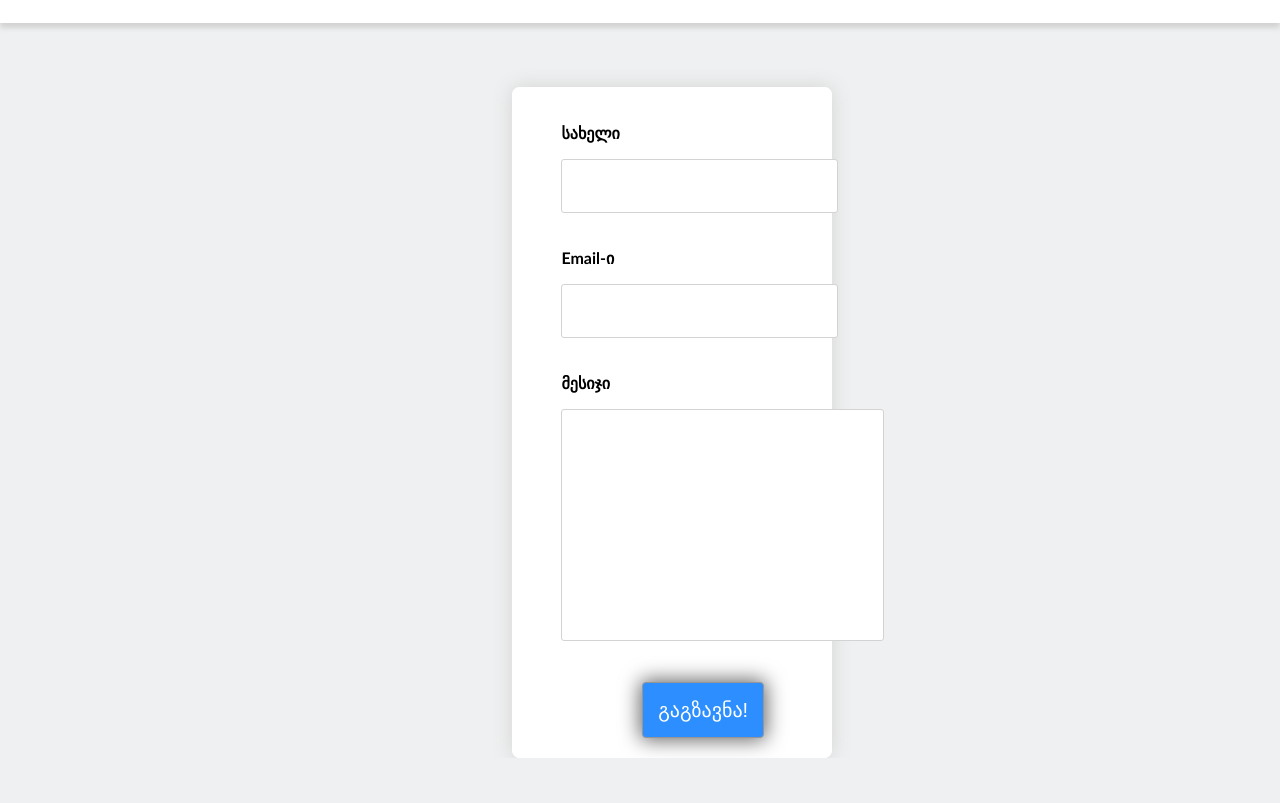
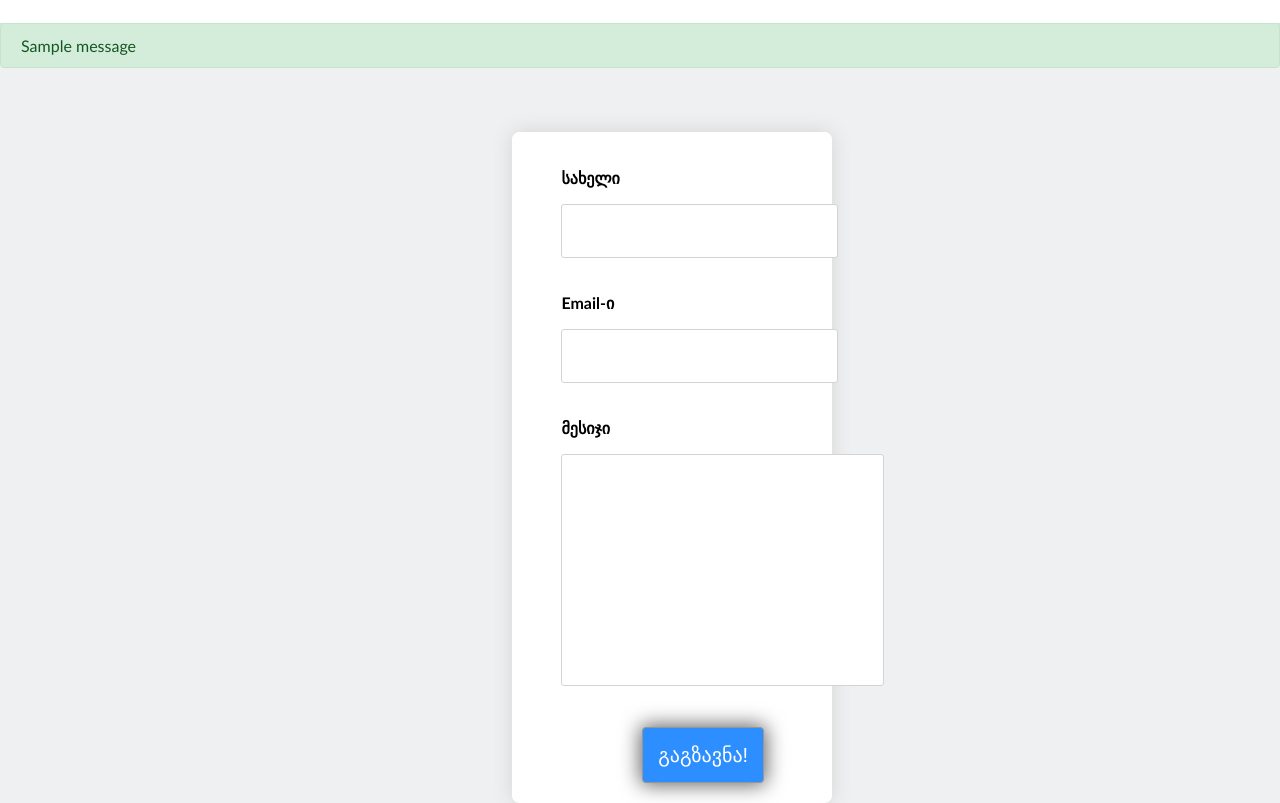
Before and after one commit to NikaKereselidze/ProgramFlow, a Flask app: page /contact in a window 1280 px wide. Shown: the part 321-1124 px from the top of the page. Before the commit the page ends 1079 px from the top, so only its background shows below. Run offline with Flask 2, Linux system fonts and the light colour scheme; one stand-in notice (Sample message) is shown.

Commit message:
Add files via upload

```diff
--- a/templates/base.html
+++ b/templates/base.html
@@ -5,6 +5,7 @@
     <meta http-equiv="X-UA-Compatible" content="IE=edge">
     <meta name="viewport" content="width=device-width, initial-scale=1.0">
     <link rel="stylesheet" href="{{url_for('static', filename='style.css')}}">
+    <link rel="stylesheet" href="{{url_for('static', filename='bootstrap.min.css')}}">
     <title>ProgramFlow - პასუხი ყველა შეკითხვაზე</title>
 </head>
 <body>
@@ -21,6 +22,23 @@
         </form>
     </ul>
 
+    {% with messages = get_flashed_messages(with_categories=True) %}
+    {% if messages %}
+    {% for category, message in messages %}
+    {% if category == "error" %}
+      <div class="alert alert-danger alter-dismissible fade show" role="alert">
+        {{ message }}
+      </div>
+    {% else %}
+      <div class="alert alert-success alter-dismissible fade show" role="alert">
+        {{ message }}
+      </div>
+        {% endif %}
+      {% endfor %}
+    {% endif %}
+  {% endwith %}
+
     {%block content%}{%endblock%}
+
 </body>
 </html>
```
